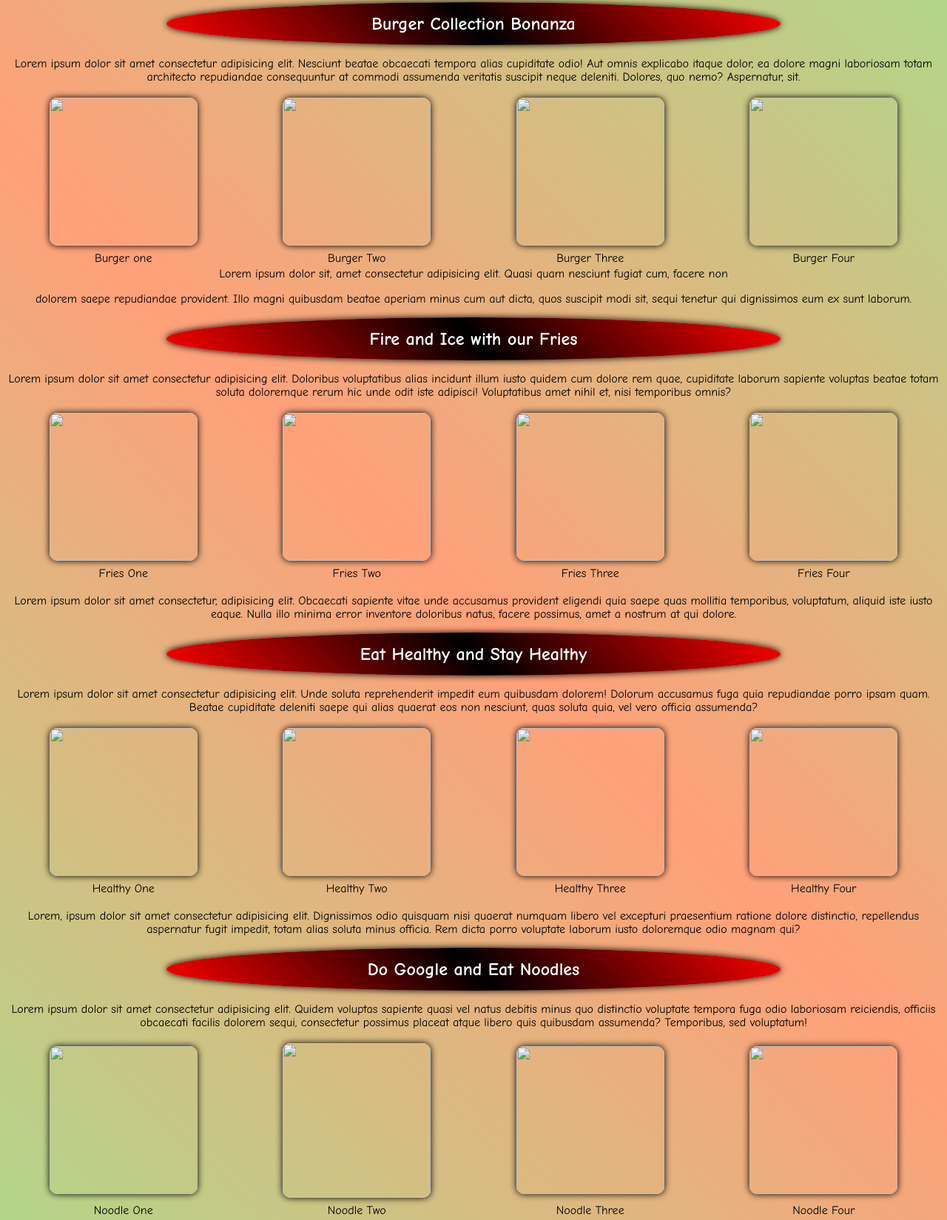
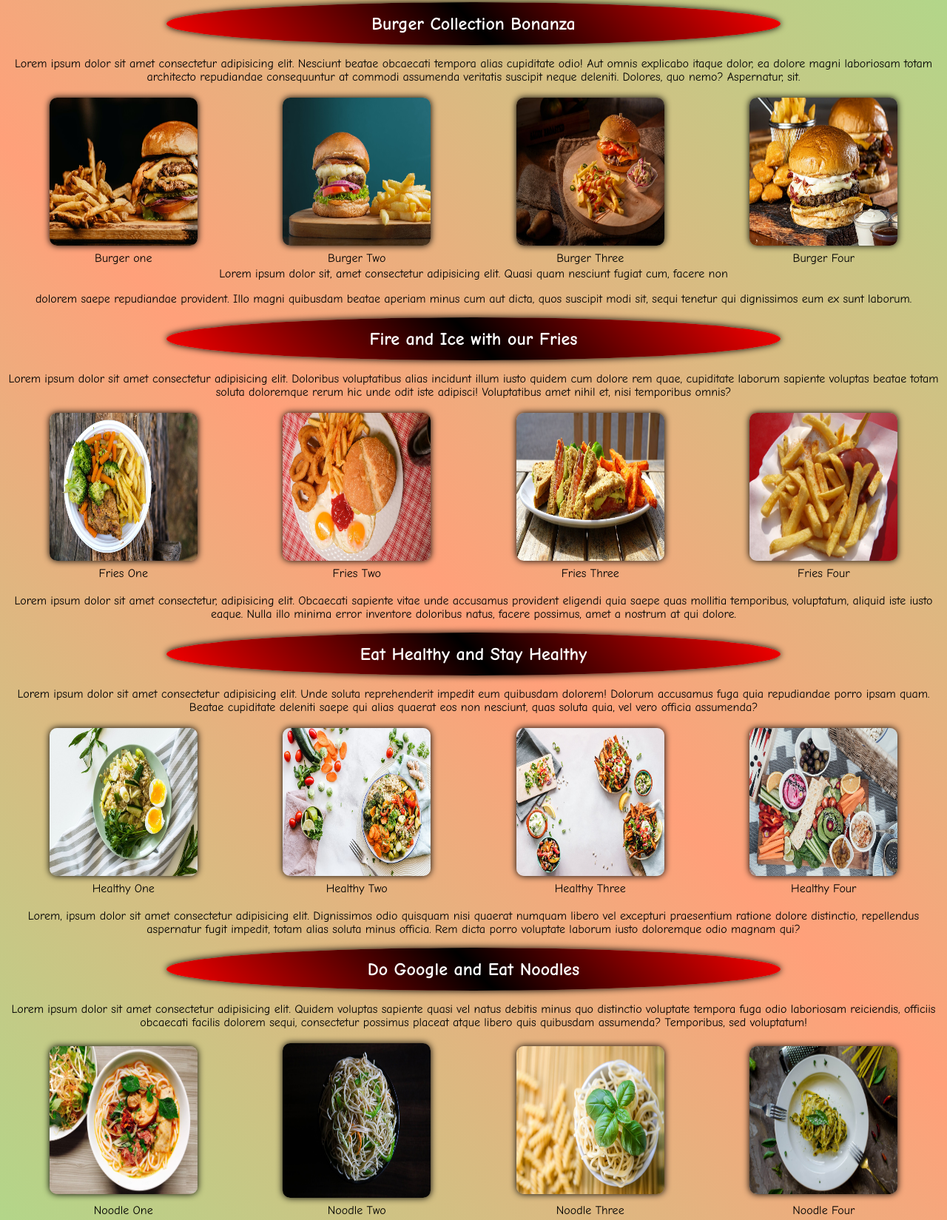
Before and after one commit to mohanabaswala/foodieapp, a plain HTML site: page index.html in a window 1280 px wide. Shown: the part 648-2297 px from the top of the page at 74% size. Drawn offline with Linux system fonts and the light colour scheme.

Commit message:
Update index.html

```diff
--- a/index.html
+++ b/index.html
@@ -55,10 +55,10 @@
         <table>
             <tr>
                 <td>
-                    <img src="images/main-1.jpg" width="500" height="300">
+                    <img src="main-1.jpg" width="500" height="300">
                 </td>
                 <td>
-                    <img src="images/main-2.jpeg" width="500" height="300">
+                    <img src="main-2.jpeg" width="500" height="300">
                 </td>
                 <tr>
                     <td>AweSome Taste</td>
@@ -74,16 +74,16 @@
         <table>
             <tr>
                 <td>
-                    <img src="images/main-3.jpeg" width="200" height="200">
+                    <img src="main-3.jpeg" width="200" height="200">
                 </td>
                 <td>
-                    <img src="images/main-4.jpeg" width="200" height="200">
+                    <img src="main-4.jpeg" width="200" height="200">
                 </td>
                 <td>
-                    <img src="images/main-5.jpeg" width="200" height="200">
+                    <img src="main-5.jpeg" width="200" height="200">
                 </td>
                 <td>
-                    <img src="images/main-6.jpeg" width="200" height="200">
+                    <img src="main-6.jpeg" width="200" height="200">
                 </td>
             <tr>
                 <td> Burger one</td>
@@ -101,15 +101,15 @@
       <table>
           <tr>
               <td>
-             <img src="images/main-7.jpeg" width="200" height="200">
+             <img src="main-7.jpeg" width="200" height="200">
              </td>
              <td>
-                <img src="images/main-8.jpeg" width="200" height="200">
+                <img src="main-8.jpeg" width="200" height="200">
              </td>
              <td>
-                <img src="images/main-9.jpeg" width="200" height="200">
+                <img src="main-9.jpeg" width="200" height="200">
                 <td>
-                    <img src="images/main-10.jpeg" width="200" height="200">
+                    <img src="main-10.jpeg" width="200" height="200">
                 </td>
             <tr>
                 <td> Fries One</td>
@@ -129,16 +129,16 @@
       <table>
           <tr>
              <td>
-              <img src="images/main-11.jpeg" width="200" height="200" >
+              <img src="main-11.jpeg" width="200" height="200" >
              </td>
              <td>
-                <img src="images/main-12.jpeg" width="200"  height="200">
+                <img src="main-12.jpeg" width="200"  height="200">
              </td>
              <td>
-                <img src="images/main-13.jpeg"  width="200" height="200">
+                <img src="main-13.jpeg"  width="200" height="200">
              </td>
              <td>
-                <img src="images/main-14.jpeg" width="200" height="200">
+                <img src="main-14.jpeg" width="200" height="200">
              </td>
             <tr>
                <td> Healthy One</td>
@@ -156,16 +156,16 @@
         <table>
             <tr>
               <td>
-               <img src="images/main-15.jpeg" width="200" height="200">
+               <img src="main-15.jpeg" width="200" height="200">
               </td>
               <td>
-                <img src="images/main-16.jpeg" width="200" height="209">
+                <img src="main-16.jpeg" width="200" height="209">
               </td>
               <td>
-                <img src="images/main-17.jpeg" width="200" height="200">
+                <img src="main-17.jpeg" width="200" height="200">
               </td>
               <td>
-                <img src="images/main-18.jpeg" width="200" height="200">
+                <img src="main-18.jpeg" width="200" height="200">
               </td>
              <tr>
                 <td> Noodle One</td>
@@ -184,16 +184,16 @@
          <table>
             <tr>
                <td>
-                <img src="images/main-19.jpeg" width="200" height="200">
+                <img src="main-19.jpeg" width="200" height="200">
                </td>
                <td>
-                <img src="images/main-20.jpeg" width="200" height="200">
+                <img src="main-20.jpeg" width="200" height="200">
                </td>
                <td>
-                <img src="images/main-21.jpeg" width="200" height="200">
+                <img src="main-21.jpeg" width="200" height="200">
                </td>
                <td>
-                <img src="images/main-22.jpeg" width="200" height="200">
+                <img src="main-22.jpeg" width="200" height="200">
                </td>
             <tr>
                 <td> Desert One</td>
```
